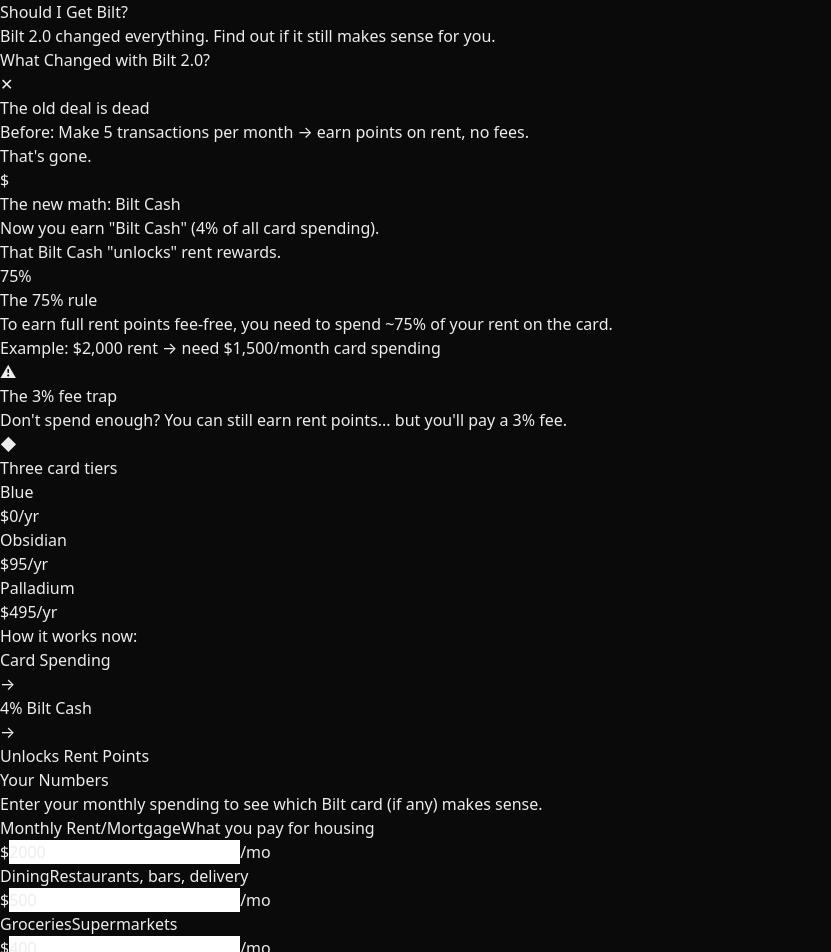
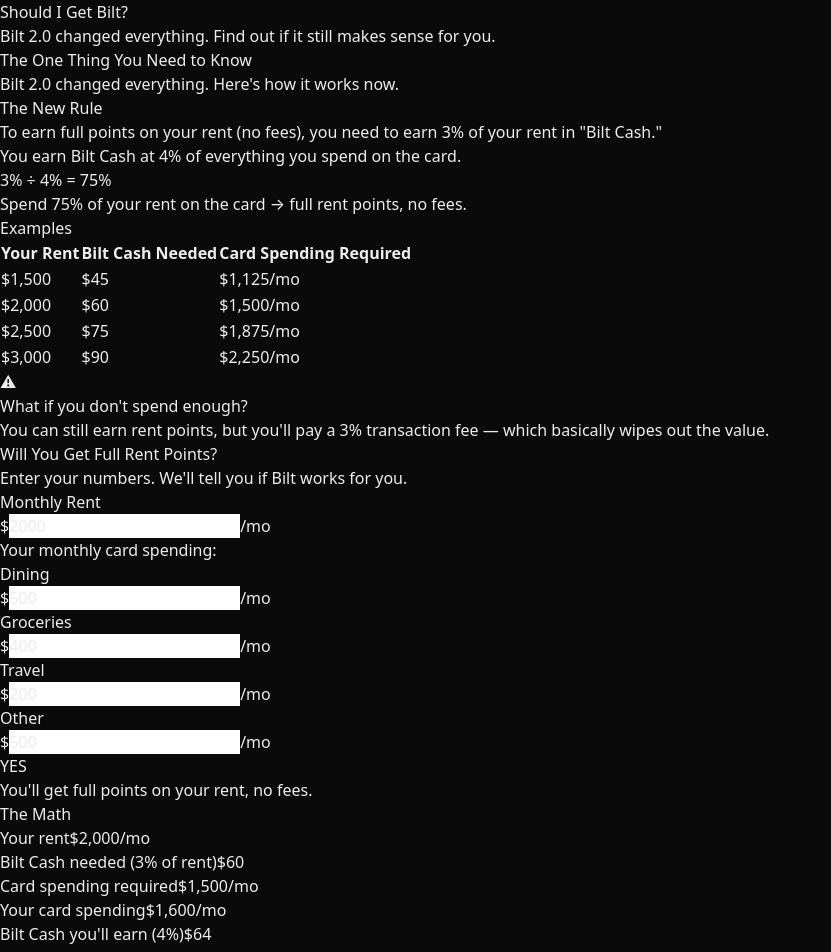
Before and after one commit to rishi09/shouldigetbilt, a Next.js app: page / in a window 1280 px wide. Shown: the top 952 px of the page, without its empty margins (0-831 px from the left). Built offline with nearby package versions, Linux system fonts and the light colour scheme.

Commit message:
Simplify site to focus on one question: will you get full rent points?
- Rewrite explainer with clear 3%/4%/75% math
- Calculator now shows big YES/NO answer
- Remove tier comparison (secondary concern)
- Cleaner, more direct messaging

```diff
--- a/src/app/page.tsx
+++ b/src/app/page.tsx
@@ -18,9 +18,7 @@
       {/* Footer */}
       <footer className="py-12 px-4 text-center border-t border-zinc-800">
         <p className="text-gray-500 text-sm max-w-xl mx-auto">
-          This calculator uses a conservative 1.5 cents per point valuation.
-          Actual value depends on how you redeem (transfer partners can get 2+ cpp).
-          Not financial advice. Do your own research.
+          Not financial advice. Just math.
         </p>
         <p className="text-gray-600 text-xs mt-4">
           Built by someone equally frustrated by Bilt 2.0
--- a/src/components/Calculator.tsx
+++ b/src/components/Calculator.tsx
@@ -2,9 +2,8 @@
 
 import { useState, useMemo } from "react";
 import { UserInputs } from "@/types";
-import { calculateBiltValue, getBestTier } from "@/lib/calculations";
+import { calculateBiltValue } from "@/lib/calculations";
 import { SpendingInput } from "./SpendingInput";
-import { Verdict } from "./Verdict";
 
 const DEFAULT_INPUTS: UserInputs = {
   rent: 2000,
@@ -18,66 +17,124 @@
   const [inputs, setInputs] = useState<UserInputs>(DEFAULT_INPUTS);
 
   const result = useMemo(() => calculateBiltValue(inputs), [inputs]);
-  const bestTier = useMemo(() => getBestTier(result), [result]);
 
   const updateInput = (key: keyof UserInputs) => (value: number) => {
     setInputs((prev) => ({ ...prev, [key]: value }));
   };
 
   return (
-    <section className="py-12 px-4 max-w-4xl mx-auto">
+    <section className="py-12 px-4 max-w-3xl mx-auto">
       <h2 className="text-2xl md:text-3xl font-bold mb-2 text-center">
-        Your Numbers
+        Will You Get Full Rent Points?
       </h2>
       <p className="text-gray-400 text-center mb-8">
-        Enter your monthly spending to see which Bilt card (if any) makes sense.
+        Enter your numbers. We&apos;ll tell you if Bilt works for you.
       </p>
 
       {/* Input Grid */}
-      <div className="grid md:grid-cols-2 gap-6 mb-8">
-        <div className="md:col-span-2">
+      <div className="space-y-4 mb-8">
         <SpendingInput
-            label="Monthly Rent/Mortgage"
+          label="Monthly Rent"
           value={inputs.rent}
           onChange={updateInput("rent")}
-            description="What you pay for housing"
         />
-        </div>
+
+        <div className="border-t border-zinc-800 pt-4">
+          <p className="text-gray-500 text-sm mb-4">Your monthly card spending:</p>
+          <div className="grid grid-cols-2 gap-4">
             <SpendingInput
               label="Dining"
               value={inputs.dining}
               onChange={updateInput("dining")}
-          description="Restaurants, bars, delivery"
             />
             <SpendingInput
               label="Groceries"
               value={inputs.groceries}
               onChange={updateInput("groceries")}
-          description="Supermarkets"
             />
             <SpendingInput
               label="Travel"
               value={inputs.travel}
               onChange={updateInput("travel")}
-          description="Flights, hotels, Lyft"
             />
             <SpendingInput
-          label="Other Spending"
+              label="Other"
               value={inputs.other}
               onChange={updateInput("other")}
-          description="Everything else"
             />
           </div>
+        </div>
+      </div>
 
-      {/* Coverage Indicator */}
-      <div className="bg-zinc-900 rounded-lg p-6 border border-zinc-800 mb-8">
-        <div className="flex justify-between items-center mb-3">
-          <span className="text-gray-400">Rent Points Coverage</span>
-          <span className={`font-bold ${result.canCoverFullRent ? "text-green-400" : "text-yellow-400"}`}>
-            {Math.round(result.coveragePercent)}%
+      {/* THE ANSWER */}
+      <div className={`rounded-xl p-8 text-center mb-6 ${
+        result.canCoverFullRent
+          ? "bg-green-900/30 border-2 border-green-500/50"
+          : "bg-yellow-900/20 border-2 border-yellow-500/50"
+      }`}>
+        <div className={`text-5xl font-bold mb-3 ${
+          result.canCoverFullRent ? "text-green-400" : "text-yellow-400"
+        }`}>
+          {result.canCoverFullRent ? "YES" : "NOT YET"}
+        </div>
+
+        {result.canCoverFullRent ? (
+          <p className="text-gray-300 text-lg">
+            You&apos;ll get full points on your rent, no fees.
+          </p>
+        ) : (
+          <p className="text-gray-300 text-lg">
+            You need to spend{" "}
+            <span className="text-white font-semibold">
+              ${Math.round(result.spendingNeededFor100 - result.totalSpending).toLocaleString()}/mo more
+            </span>{" "}
+            on the card.
+          </p>
+        )}
+      </div>
+
+      {/* The math breakdown */}
+      <div className="bg-zinc-900 rounded-lg p-6 border border-zinc-800">
+        <h3 className="font-medium text-gray-400 mb-4 text-center">The Math</h3>
+
+        <div className="space-y-3 text-sm">
+          <div className="flex justify-between">
+            <span className="text-gray-400">Your rent</span>
+            <span className="text-white font-medium">${inputs.rent.toLocaleString()}/mo</span>
+          </div>
+
+          <div className="flex justify-between">
+            <span className="text-gray-400">Bilt Cash needed (3% of rent)</span>
+            <span className="text-yellow-400 font-medium">${result.biltCashNeeded.toFixed(0)}</span>
+          </div>
+
+          <div className="flex justify-between">
+            <span className="text-gray-400">Card spending required</span>
+            <span className="text-white font-medium">${Math.round(result.spendingNeededFor100).toLocaleString()}/mo</span>
+          </div>
+
+          <div className="border-t border-zinc-700 pt-3 flex justify-between">
+            <span className="text-gray-400">Your card spending</span>
+            <span className={`font-medium ${result.canCoverFullRent ? "text-green-400" : "text-white"}`}>
+              ${result.totalSpending.toLocaleString()}/mo
             </span>
           </div>
-        <div className="w-full bg-zinc-700 rounded-full h-3 overflow-hidden mb-4">
+
+          <div className="flex justify-between">
+            <span className="text-gray-400">Bilt Cash you&apos;ll earn (4%)</span>
+            <span className={`font-medium ${result.canCoverFullRent ? "text-green-400" : "text-yellow-400"}`}>
+              ${result.biltCashEarned.toFixed(0)}
+            </span>
+          </div>
+        </div>
+
+        {/* Progress bar */}
+        <div className="mt-6">
+          <div className="flex justify-between text-xs text-gray-500 mb-1">
+            <span>Coverage</span>
+            <span>{Math.round(result.coveragePercent)}%</span>
+          </div>
+          <div className="w-full bg-zinc-700 rounded-full h-2 overflow-hidden">
             <div
               className={`h-full rounded-full transition-all duration-300 ${
                 result.canCoverFullRent ? "bg-green-500" : "bg-yellow-500"
@@ -85,30 +142,8 @@
               style={{ width: `${Math.min(100, result.coveragePercent)}%` }}
             />
           </div>
-
-        {/* Simple explanation */}
-        <div className="space-y-2 text-sm">
-          <p className="text-gray-300">
-            To unlock full points on your{" "}
-            <span className="text-white font-medium">${inputs.rent.toLocaleString()}</span> rent,
-            you need{" "}
-            <span className="text-yellow-400 font-medium">${result.biltCashNeeded.toFixed(0)} in Bilt Cash</span>,
-            earned by spending{" "}
-            <span className="text-white font-medium">${Math.round(result.spendingNeededFor100).toLocaleString()}</span> on the card.
-          </p>
-
-          <p className={result.canCoverFullRent ? "text-green-400" : "text-gray-400"}>
-            {result.canCoverFullRent ? (
-              <>You&apos;re spending <span className="font-medium">${result.totalSpending.toLocaleString()}</span> — you&apos;re covered.</>
-            ) : (
-              <>You&apos;re spending <span className="text-white font-medium">${result.totalSpending.toLocaleString()}</span> — you need <span className="text-yellow-400 font-medium">${Math.round(result.spendingNeededFor100 - result.totalSpending).toLocaleString()} more</span>.</>
-            )}
-          </p>
         </div>
       </div>
-
-      {/* Verdict Section */}
-      <Verdict result={result} inputs={inputs} bestTier={bestTier} />
     </section>
   );
 }
--- a/src/components/Explainer.tsx
+++ b/src/components/Explainer.tsx
@@ -1,111 +1,90 @@
 export function Explainer() {
   return (
-    <section className="py-12 px-4 max-w-4xl mx-auto">
-      <h2 className="text-2xl md:text-3xl font-bold mb-8 text-center">
-        What Changed with Bilt 2.0?
+    <section className="py-12 px-4 max-w-3xl mx-auto">
+      <h2 className="text-2xl md:text-3xl font-bold mb-4 text-center">
+        The One Thing You Need to Know
       </h2>
+      <p className="text-gray-400 text-center mb-8">
+        Bilt 2.0 changed everything. Here&apos;s how it works now.
+      </p>
 
-      <div className="space-y-6">
-        {/* Point 1 */}
-        <div className="bg-zinc-900 rounded-lg p-6 border border-zinc-800">
-          <div className="flex items-start gap-4">
-            <span className="text-red-500 text-2xl">✕</span>
-            <div>
-              <h3 className="font-semibold text-lg mb-2">The old deal is dead</h3>
-              <p className="text-gray-400">
-                Before: Make 5 transactions per month → earn points on rent, no fees.
-                <br />
-                <span className="text-red-400">That&apos;s gone.</span>
-              </p>
-            </div>
-          </div>
-        </div>
+      {/* The core mechanic */}
+      <div className="bg-zinc-900 rounded-lg p-6 border border-zinc-800 mb-6">
+        <h3 className="font-semibold text-lg mb-4 text-center">The New Rule</h3>
 
-        {/* Point 2 */}
-        <div className="bg-zinc-900 rounded-lg p-6 border border-zinc-800">
-          <div className="flex items-start gap-4">
-            <span className="text-yellow-500 text-2xl">$</span>
-            <div>
-              <h3 className="font-semibold text-lg mb-2">The new math: Bilt Cash</h3>
-              <p className="text-gray-400">
-                Now you earn <span className="text-white font-medium">&quot;Bilt Cash&quot;</span> (4% of all card spending).
-                <br />
-                That Bilt Cash &quot;unlocks&quot; rent rewards.
-              </p>
-            </div>
-          </div>
-        </div>
+        <div className="space-y-4 text-center">
+          <p className="text-gray-300">
+            To earn full points on your rent (no fees), you need to earn{" "}
+            <span className="text-yellow-400 font-semibold">3% of your rent</span>{" "}
+            in &quot;Bilt Cash.&quot;
+          </p>
 
-        {/* Point 3 */}
-        <div className="bg-zinc-900 rounded-lg p-6 border border-zinc-800">
-          <div className="flex items-start gap-4">
-            <span className="text-blue-500 text-2xl font-bold">75%</span>
-            <div>
-              <h3 className="font-semibold text-lg mb-2">The 75% rule</h3>
-              <p className="text-gray-400">
-                To earn full rent points fee-free, you need to spend{" "}
-                <span className="text-white font-medium">~75% of your rent</span> on the card.
-              </p>
-              <p className="text-gray-500 text-sm mt-2">
-                Example: $2,000 rent → need $1,500/month card spending
-              </p>
-            </div>
-          </div>
-        </div>
+          <p className="text-gray-300">
+            You earn Bilt Cash at{" "}
+            <span className="text-green-400 font-semibold">4%</span>{" "}
+            of everything you spend on the card.
+          </p>
 
-        {/* Point 4 */}
-        <div className="bg-zinc-900 rounded-lg p-6 border border-zinc-800">
-          <div className="flex items-start gap-4">
-            <span className="text-orange-500 text-2xl">⚠</span>
-            <div>
-              <h3 className="font-semibold text-lg mb-2">The 3% fee trap</h3>
-              <p className="text-gray-400">
-                Don&apos;t spend enough? You can still earn rent points...{" "}
-                <span className="text-orange-400">but you&apos;ll pay a 3% fee</span>.
-              </p>
-            </div>
-          </div>
-        </div>
-
-        {/* Point 5 */}
-        <div className="bg-zinc-900 rounded-lg p-6 border border-zinc-800">
-          <div className="flex items-start gap-4">
-            <span className="text-purple-500 text-2xl">◆</span>
-            <div>
-              <h3 className="font-semibold text-lg mb-2">Three card tiers</h3>
-              <div className="grid grid-cols-3 gap-4 mt-3 text-center text-sm">
-                <div className="bg-zinc-800 rounded p-3">
-                  <div className="font-medium text-blue-400">Blue</div>
-                  <div className="text-gray-500">$0/yr</div>
-                </div>
-                <div className="bg-zinc-800 rounded p-3">
-                  <div className="font-medium text-gray-300">Obsidian</div>
-                  <div className="text-gray-500">$95/yr</div>
-                </div>
-                <div className="bg-zinc-800 rounded p-3">
-                  <div className="font-medium text-purple-400">Palladium</div>
-                  <div className="text-gray-500">$495/yr</div>
-                </div>
-              </div>
-            </div>
+          <div className="border-t border-zinc-700 pt-4 mt-4">
+            <p className="text-white text-lg font-medium">
+              3% ÷ 4% = <span className="text-blue-400">75%</span>
+            </p>
+            <p className="text-gray-400 mt-2">
+              Spend <span className="text-white">75% of your rent</span> on the card → full rent points, no fees.
+            </p>
           </div>
         </div>
       </div>
 
-      {/* Visual diagram */}
-      <div className="mt-10 bg-zinc-900 rounded-lg p-6 border border-zinc-800">
-        <h3 className="font-semibold text-center mb-4">How it works now:</h3>
-        <div className="flex items-center justify-center gap-2 md:gap-4 text-sm md:text-base flex-wrap">
-          <div className="bg-green-900/50 text-green-400 px-3 py-2 rounded">
-            Card Spending
-          </div>
-          <span className="text-gray-500">→</span>
-          <div className="bg-yellow-900/50 text-yellow-400 px-3 py-2 rounded">
-            4% Bilt Cash
-          </div>
-          <span className="text-gray-500">→</span>
-          <div className="bg-blue-900/50 text-blue-400 px-3 py-2 rounded">
-            Unlocks Rent Points
+      {/* Example table */}
+      <div className="bg-zinc-900 rounded-lg p-6 border border-zinc-800 mb-6">
+        <h3 className="font-semibold text-lg mb-4 text-center">Examples</h3>
+        <div className="overflow-x-auto">
+          <table className="w-full text-sm">
+            <thead>
+              <tr className="text-gray-500 border-b border-zinc-700">
+                <th className="py-2 text-left">Your Rent</th>
+                <th className="py-2 text-right">Bilt Cash Needed</th>
+                <th className="py-2 text-right">Card Spending Required</th>
+              </tr>
+            </thead>
+            <tbody className="text-gray-300">
+              <tr className="border-b border-zinc-800">
+                <td className="py-3">$1,500</td>
+                <td className="py-3 text-right text-yellow-400">$45</td>
+                <td className="py-3 text-right text-white font-medium">$1,125/mo</td>
+              </tr>
+              <tr className="border-b border-zinc-800">
+                <td className="py-3">$2,000</td>
+                <td className="py-3 text-right text-yellow-400">$60</td>
+                <td className="py-3 text-right text-white font-medium">$1,500/mo</td>
+              </tr>
+              <tr className="border-b border-zinc-800">
+                <td className="py-3">$2,500</td>
+                <td className="py-3 text-right text-yellow-400">$75</td>
+                <td className="py-3 text-right text-white font-medium">$1,875/mo</td>
+              </tr>
+              <tr>
+                <td className="py-3">$3,000</td>
+                <td className="py-3 text-right text-yellow-400">$90</td>
+                <td className="py-3 text-right text-white font-medium">$2,250/mo</td>
+              </tr>
+            </tbody>
+          </table>
+        </div>
+      </div>
+
+      {/* What if you don't hit it */}
+      <div className="bg-zinc-900 rounded-lg p-6 border border-orange-900/50">
+        <div className="flex items-start gap-3">
+          <span className="text-orange-500 text-xl">⚠</span>
+          <div>
+            <h3 className="font-semibold text-lg mb-2">What if you don&apos;t spend enough?</h3>
+            <p className="text-gray-400">
+              You can still earn rent points, but you&apos;ll pay a{" "}
+              <span className="text-orange-400 font-medium">3% transaction fee</span>{" "}
+              — which basically wipes out the value.
+            </p>
           </div>
         </div>
       </div>
```
Lines whose indentation alone changed are shown as unchanged.
